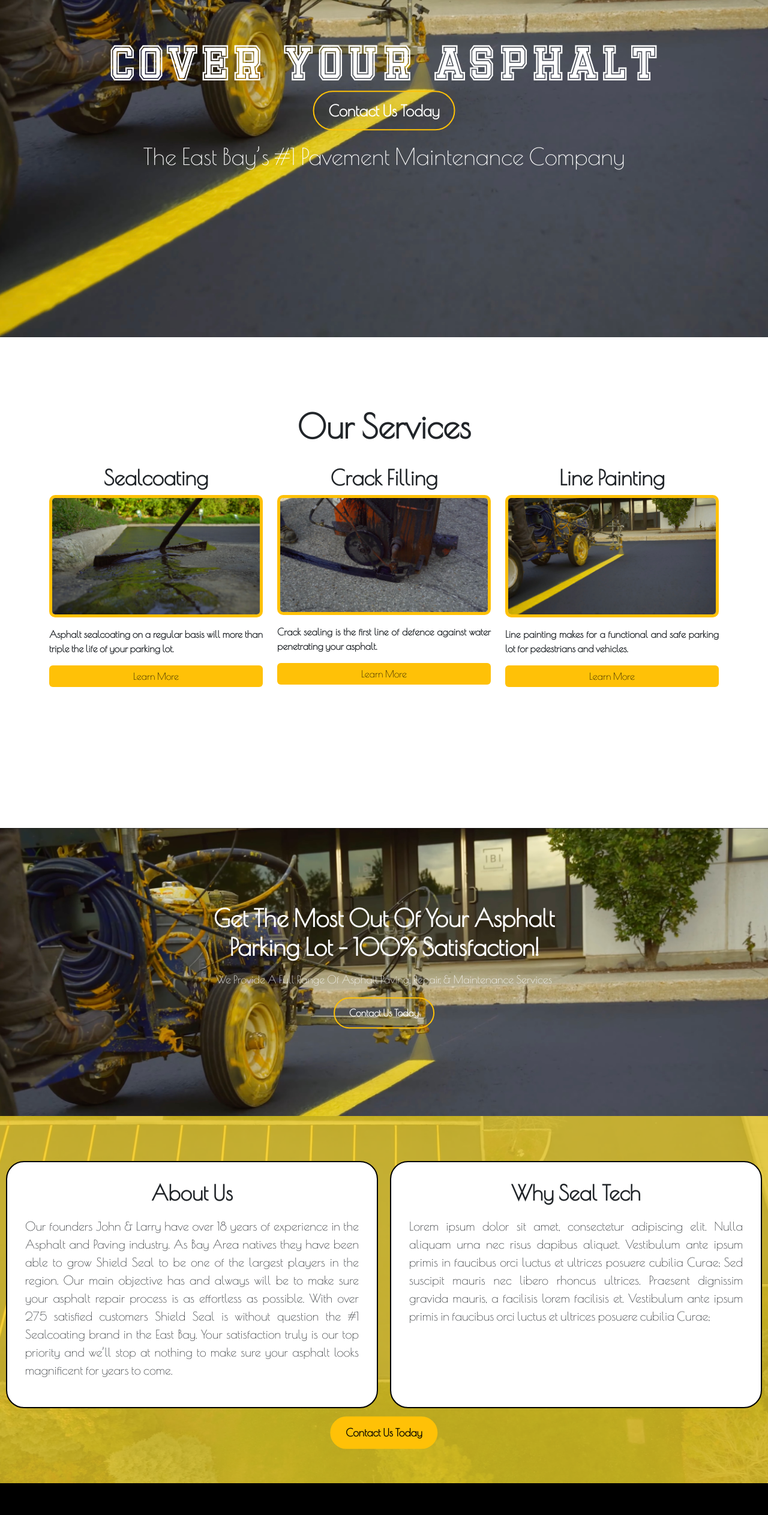
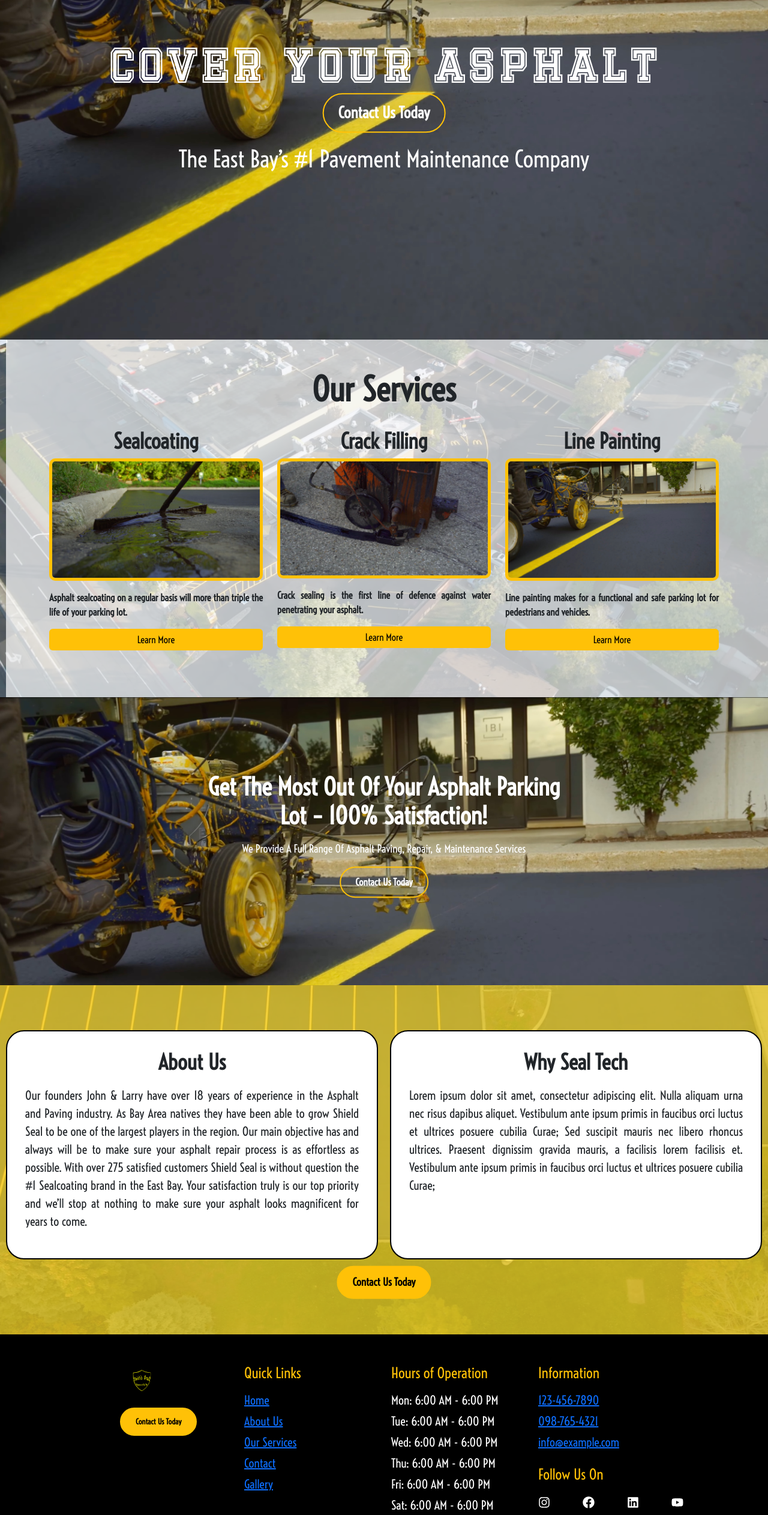
Before and after one commit to ahmaadidrees/ShieldSeal, a React (Create React App) app: page / in a window 1280 px wide. Shown: the part 234-2759 px from the top of the page at 60% size. Built offline with nearby package versions, Linux system fonts and the light colour scheme; a web font is replaced by a local one.

Commit message:
added responsiveness to footer, added some minor changes in styles as well

```diff
--- a/src/components/AboutUs.css
+++ b/src/components/AboutUs.css
@@ -1,4 +1,5 @@
 @import url('https://fonts.googleapis.com/css2?family=Poiret+One&display=swap');
+@import url('https://fonts.googleapis.com/css2?family=Voltaire&display=swap');
 .about-us {
     position: relative;
 
@@ -7,8 +8,8 @@
     bottom: 250px;
     z-index: 1;
     margin-bottom: -350px;
-    font-family: 'Poiret One', cursive;
-    padding-bottom: 200px;
+    font-family: 'Voltaire', sans-serif;
+        padding-bottom: 200px;
   }
 
   .about-us:before {
--- a/src/components/Footer.css
+++ b/src/components/Footer.css
@@ -1,3 +1,5 @@
+@import url('https://fonts.googleapis.com/css2?family=Voltaire&display=swap');
+
 .footer-btn {
     padding: 12px 24px;
     background-color: #ffc107;;
@@ -19,8 +21,25 @@
   .text-yellow{
     color:#ffc107;
   }
-  @media (max-width: 1290px) {
+  /* @media (max-width: 1290px) {
     .footer-row {
+
+    }
+  } */
+  .foot{
+    font-family: 'Voltaire', sans-serif;
+    white-space: nowrap;
+    flex-direction: column;
+  }
+  @media (max-width: 1190px) {
+    .foot .row {
       flex-direction: column;
     }
+    .foot .col {
+      margin-bottom: 2rem;
+    }
+    .footer-container{
+        position: relative;
+        right: 100px;
+    }
   }
--- a/src/components/Footer.js
+++ b/src/components/Footer.js
@@ -2,15 +2,15 @@ import React from 'react';
 import Container from 'react-bootstrap/Container';
 import Row from 'react-bootstrap/Row';
 import Col from 'react-bootstrap/Col';
-import { FaInstagram, FaFacebook, FaLinkedin } from 'react-icons/fa';
+import { FaInstagram, FaFacebook, FaLinkedin, FaYoutube } from 'react-icons/fa';
 import './Footer.css'
 
 function Footer() {
   return (
-    <footer style={{background: 'black', color: 'white', padding: '150px',}}>
-      <Container>
+    <footer className='foot' style={{background: 'black', color: 'white', padding: '150px',}}>
+      <Container className='footer-container'>
         <Row>
-          <Col sm={12} md={3} className="mb-4">
+          <Col sm={12} md={3} className="mb-4" style={{paddingRight:'50px',paddingLeft:'50px'}}>
             <img src="/images/shieldseal.png" alt="Logo" style={{height: '7vh'}}/>
             <div className="mt-3">
               <button href="#" className="footer-btn">Contact Us Today</button>
@@ -18,7 +18,7 @@ function Footer() {
           </Col>
           <Col sm={12} md={3} className="mb-4">
             <h4 className="text-yellow">Quick Links</h4>
-            <ul className="list-unstyled mt-3" style={{position:'relative', right:'50px'}}>
+            <ul className="list-unstyled mt-3" style={{position:'relative', right:'50px', paddingRight:'50px'}}>
               <li><a href="#">Home</a></li>
               <li><a href="#">About Us</a></li>
               <li><a href="#">Our Services</a></li>
@@ -28,7 +28,7 @@ function Footer() {
           </Col>
           <Col sm={12} md={3} className="mb-4">
             <h4 className="text-yellow">Hours of Operation</h4>
-            <ul className="list-unstyled mt-3" style={{whiteSpace:'nowrap', position:'relative', right:'50px' }}>
+            <ul className="list-unstyled mt-3" style={{whiteSpace:'nowrap', position:'relative', right:'50px', paddingRight:'50px' }}>
             <li>Mon: 6:00 AM - 6:00 PM</li>
               <li>Tue: 6:00 AM - 6:00 PM</li>
               <li>Wed: 6:00 AM - 6:00 PM</li>
@@ -40,16 +40,17 @@ function Footer() {
           </Col>
           <Col sm={12} md={3} className="mb-4">
             <h4 className="text-yellow">Information</h4>
-            <ul className="list-unstyled mt-3" style={{position:'relative', right:'50px'}}>
+            <ul className="list-unstyled mt-3" style={{position:'relative', right:'50px', paddingRight: '50px'}}>
               <li><i className="fas fa-phone"></i> <a href="tel:123-456-7890">123-456-7890</a></li>
               <li><i className="fas fa-phone"></i> <a href="tel:098-765-4321">098-765-4321</a></li>
               <li><i className="fas fa-envelope"></i> <a href="mailto:info@example.com">info@example.com</a></li>
             </ul>
             <h4 className="text-yellow mt-4">Follow Us On</h4>
             <ul className="list-unstyled d-flex mt-3" style={{position:'relative', right:'50px'}} >
-              <li className="me-3"><a href="#"><FaInstagram size={20} className="text-white" /></a></li>
-              <li className="me-3"><a href="#"><FaFacebook size={20} className="text-white" /></a></li>
-              <li><a href="#"><FaLinkedin size={20} className="text-white" /></a></li>
+              <li className="me-1"><a href="#"><FaInstagram size={20} className="text-white" /></a></li>
+              <li className="me-1"><a href="#"><FaFacebook size={20} className="text-white" /></a></li>
+              <li className='me-1'><a href="#"><FaLinkedin size={20} className="text-white" /></a></li>
+              <li className='me-1'><a href="#"><FaYoutube size={20} className="text-white" /></a></li>
             </ul>
           </Col>
         </Row>
--- a/src/components/HeroSection.css
+++ b/src/components/HeroSection.css
@@ -5,12 +5,13 @@
   src: url('/public/my-font.ttf') format('truetype');
 }
 @import url('https://fonts.googleapis.com/css2?family=Poiret+One&display=swap');
+@import url('https://fonts.googleapis.com/css2?family=Voltaire&display=swap');
 
 /* Set the height of the hero section */
 .hero-section {
     height: 100vh;
     position: relative;
-    bottom: 100px;
+    bottom: 96px;
     margin-bottom: 200px;
     overflow-x: hidden;
   }
@@ -61,8 +62,7 @@
     cursor: pointer;
     transition: background-color 0.3s ease, color 0.3s ease;
     margin-bottom: 50px; /* added margin-bottom */
-    font-family: 'Poiret One', cursive;
-  }
+    font-family: 'Voltaire', sans-serif;  }
   /* @media (max-width: 400px) {
     .hero-button{
       font-size: 80%;
@@ -98,7 +98,7 @@
     text-align: center;
     margin-top: 120px; /* added margin-top */
     margin-bottom: -10px; /* added margin-bottom */
-    font-family: 'Poiret One', cursive;    }
+    font-family: 'Voltaire', sans-serif;     }
 
 
 
--- a/src/components/Navbar.css
+++ b/src/components/Navbar.css
@@ -1,6 +1,6 @@
 @import url('https://fonts.googleapis.com/css2?family=Lilita+One&display=swap');
 @import url('https://fonts.googleapis.com/css2?family=Poiret+One&display=swap');
-
+@import url('https://fonts.googleapis.com/css2?family=Voltaire&display=swap');
 .my-nav-dropdown {
     color: white;
   }
@@ -8,15 +8,17 @@
     color: white;
 }
 .navbar-toggler-icon {
-    color: red;
-  }
+  outline:none;
+}
   .ms-auto{
-    font-family: 'Poiret One', cursive !important;
-    font-weight: bolder !important;
+    font-family: 'Voltaire', sans-serif !important;
     /* transition: color 0.3s ease-out !important; */
 
   }
+ .menu{
+  outline: none !important;
 
+ }
   .nav-link, .my-nav-dropdown {
     color: white;
     transition: color 0.3s ease-out !important;
--- a/src/components/Navbar.js
+++ b/src/components/Navbar.js
@@ -63,7 +63,7 @@ function Navbarr({isHomePage}) {
           Shield Seal Pavement Co.
         </Navbar.Brand> */}
         <Navbar.Toggle
-          style={{ outline: 'none' }}
+          style={{ outline: 'none !important' }}
           aria-controls='basic-navbar-nav'
           className='menu'
         />
--- a/src/components/Services.css
+++ b/src/components/Services.css
@@ -1,6 +1,6 @@
 @import url('https://fonts.googleapis.com/css2?family=Lilita+One&display=swap');
 @import url('https://fonts.googleapis.com/css2?family=Poiret+One&display=swap');
-
+@import url('https://fonts.googleapis.com/css2?family=Voltaire&display=swap');
 
 /* .services {
     background: khaki;
@@ -8,36 +8,36 @@
     bottom: 215px;
   } */
   .services {
-    /* background: url('/public/images/serv.jpeg') no-repeat center center; */
-    /* background-size: cover; */
-    background: white;
+    background: url('/public/images/serv.jpeg') no-repeat center center;
+    background-size: cover;
+    /* background: white; */
     position: relative;
-    bottom: 200px;
+    bottom: 196px;
     margin-top: -100px;
-    font-family: 'Poiret One', cursive;
+    font-family: 'Voltaire', sans-serif;
     font-weight: bolder;
 
   }
 
-  /* .services:before {
+  .services:before {
     content: "";
     display: block;
     position: absolute;
-    top: 0;
+    top: -10px;
     left: 0;
     width: 100%;
     height: 100%;
-    background: rgba(255, 223, 45, 0.7);
+    background: rgba(255, 255, 255, .7);
     z-index: 0;
-  } */
+    margin: 10px;
+  }
 
 
   .services-container {
-    /* height: 85vh; */
+    height: 600px;
     position: relative;
-    top: 115px;
-    padding-bottom: 200px;
-    margin-bottom: 150px;
+    top: 50px;
+    /* padding-bottom: 0px; */
   }
   @media (max-width: 767px) {
     .services-container{
--- a/src/components/Slideshow.css
+++ b/src/components/Slideshow.css
@@ -1,5 +1,6 @@
 @import url('https://fonts.googleapis.com/css2?family=Lilita+One&display=swap');
 @import url('https://fonts.googleapis.com/css2?family=Poiret+One&display=swap');
+@import url('https://fonts.googleapis.com/css2?family=Voltaire&display=swap');
 /* Set the height of the hero section */
 .slide-section {
     height: 60vh;
@@ -106,8 +107,8 @@
     transform: translate(-50%, -50%);
     text-align: center;
     max-width: 100%;
-    font-family: 'Poiret One', cursive;
-  }
+    font-family: 'Voltaire', sans-serif;
+    }
   @media (max-width: 1397px) {
     .slide-title{
       font-size: 40px;
```
